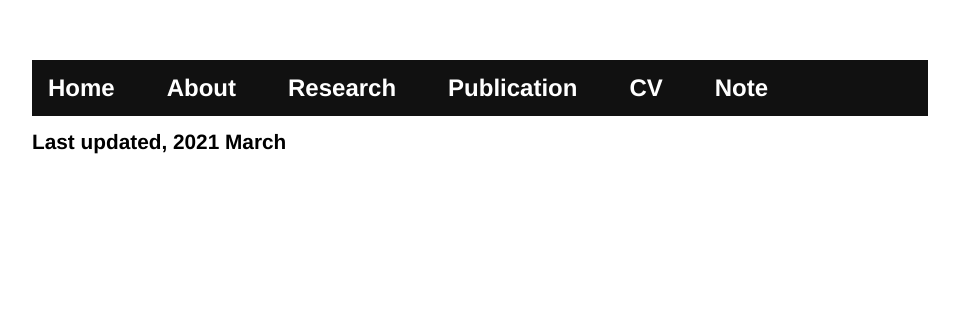
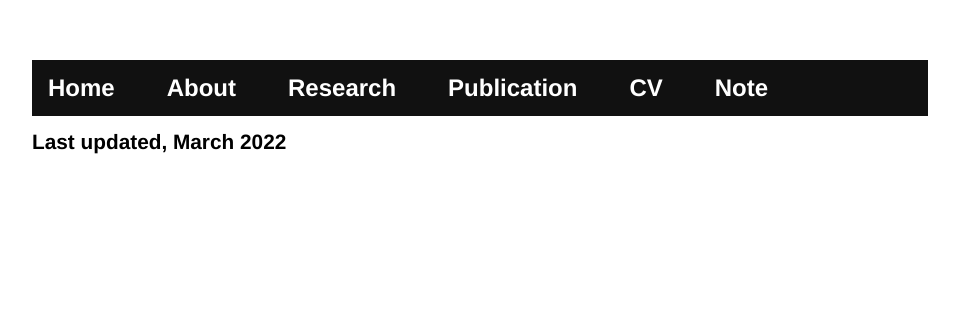
Before and after one commit to jaekwangjk/jaekwangjk.github.io, a Jekyll site: the page built from cv.html, in a window 1280 px wide. Shown: the top 323 px of the page, without its empty margins (160-1119 px from the left). Built offline with Jekyll 4.4.1, drawn with Linux system fonts in a browser that asks for light colours.

Commit message:
update cv

```diff
--- a/cv.html
+++ b/cv.html
@@ -4,7 +4,7 @@ title: Jaekwang Kim
 ---
 <div class="blurb">
 
-	<h1>Last updated, 2021 March</h1>
+	<h1>Last updated, March 2022</h1>
 
 	<center>
 	<embed src="https://jaekwangjk.github.io/my_cv.pdf" width="800" height="800" 	type="application/pdf"></embed>
```
Also changed, not shown: 1 other file.
